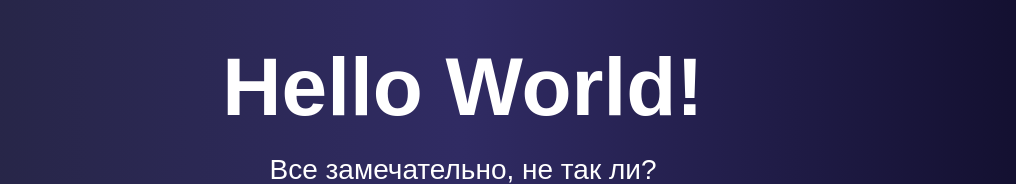
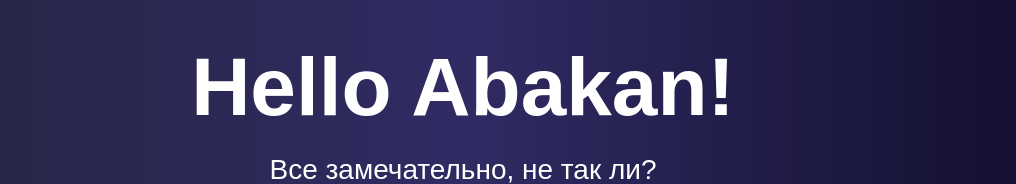
Before and after one commit to coldnsad/gcp-lab, a plain HTML site: page public-html/index.html in a window 1280 px wide. Shown: the top 184 px of the page, without its empty margins (177-1193 px from the left). Drawn offline with Linux system fonts and the light colour scheme.

Commit message:
Update index.html

```diff
--- a/public-html/index.html
+++ b/public-html/index.html
@@ -90,7 +90,7 @@
 </head>
 <body>
     <div class="container">
-        <h1>Hello World!</h1>
+        <h1>Hello Abakan!</h1>
         <ul class="list">
             <li>Все замечательно, не так ли?</li>
         </ul>
```
